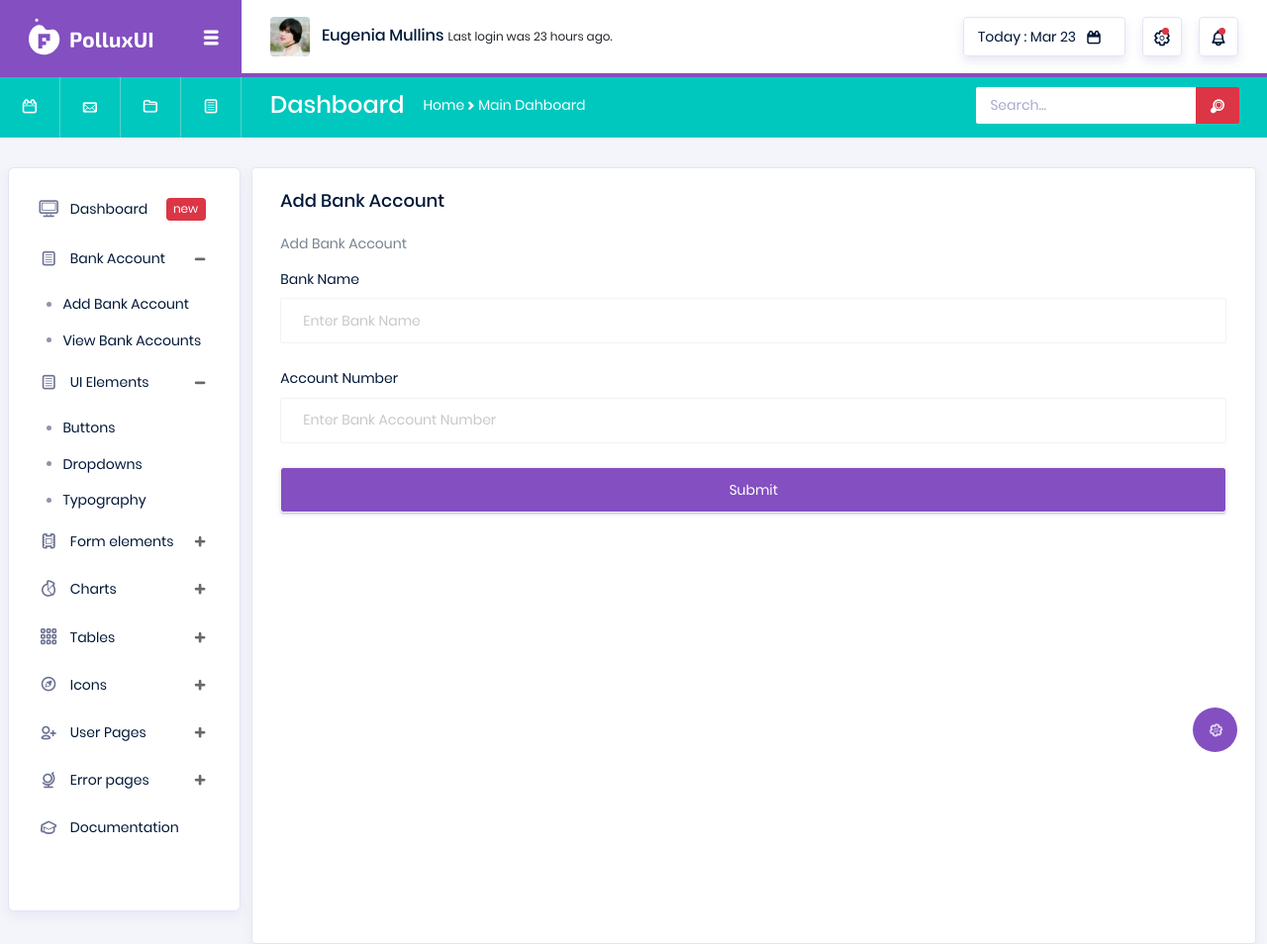
After one commit to 0rakib0/Daily-Track, a Django app: page /add-bank/ in a window 1280 px wide, after a click on "Bank Account". The commit adds this page. Shown: the whole page at 99% size. Run offline with Django 5.2, Linux system fonts and the light colour scheme; some libraries are stand-ins or nearby versions.

Commit message:
add bank account with design

```diff
--- a/daily_track/urls.py
+++ b/daily_track/urls.py
@@ -5,7 +5,8 @@ from django.conf.urls.static import static
 
 urlpatterns = [
     path('admin/', admin.site.urls),
-    path('', include('home.urls'))
+    path('', include('home.urls')),
+    path('', include('transactions.urls'))
 ]
 
 if settings.DEBUG:
--- /dev/null
+++ b/templates/shared/messages.html
@@ -0,0 +1,38 @@
+{% if messages %}
+{% for message in messages %}
+{% if message.tags == 'error' %}
+<div class="alert alert-danger alert-dismissible fade show" role="alert">
+    {{message}}
+    <button type="button" class="close" data-dismiss="alert" aria-label="Close">
+        <span aria-hidden="true">&times;</span>
+    </button>
+</div>
+{% endif %}
+{% endfor %}
+{% endif %}
+
+{% if messages %}
+{% for message in messages %}
+{% if message.tags == 'success' %}
+<div class="alert alert-success alert-dismissible fade show" role="alert">
+    {{message}}
+    <button type="button" class="close" data-dismiss="alert" aria-label="Close">
+        <span aria-hidden="true">&times;</span>
+    </button>
+</div>
+{% endif %}
+{% endfor %}
+{% endif %}
+
+{% if messages %}
+{% for message in messages %}
+{% if message.tags == 'warning' %}
+<div class="alert alert-warning alert-dismissible fade show" role="alert">
+    {{message}}
+    <button type="button" class="close" data-dismiss="alert" aria-label="Close">
+        <span aria-hidden="true">&times;</span>
+    </button>
+</div>
+{% endif %}
+{% endfor %}
+{% endif %}
--- a/templates/shared/sidebar.html
+++ b/templates/shared/sidebar.html
@@ -8,6 +8,34 @@
           <div class="badge badge-danger">new</div>
         </a>
       </li>
+
+
+
+      <!-- <li class="nav-item">
+        <a class="nav-link" href="{% url 'transaction:add_bank' %}">
+          <i class="typcn typcn-mortar-board menu-icon"></i>
+          <span class="menu-title">Add Bank Account</span>
+        </a>
+      </li> -->
+
+
+
+      <li class="nav-item">
+        <a class="nav-link" data-toggle="collapse" href="#ui-basic" aria-expanded="false" aria-controls="ui-basic">
+          <i class="typcn typcn-document-text menu-icon"></i>
+          <span class="menu-title">Bank Account</span>
+          <i class="menu-arrow"></i>
+        </a>
+        <div class="collapse" id="ui-basic">
+          <ul class="nav flex-column sub-menu">
+            <li class="nav-item"><a class="nav-link" href="{% url 'transaction:add_bank' %}">
+              <span class="menu-title">Add Bank Account</span>
+            </a></li>
+            <li class="nav-item"> <a class="nav-link" href="pages/ui-features/buttons.html">View Bank Accounts</a></li>
+          </ul>
+        </div>
+      </li>
+
       <li class="nav-item">
         <a class="nav-link" data-toggle="collapse" href="#ui-basic" aria-expanded="false" aria-controls="ui-basic">
           <i class="typcn typcn-document-text menu-icon"></i>
--- /dev/null
+++ b/templates/transaction/add-bank.html
@@ -0,0 +1,30 @@
+{% extends 'base.html' %}
+{% load static %}
+
+{% block body %}
+
+<div class="col-12 grid-margin stretch-card">
+    <div class="card">
+      <div class="card-body">
+        {% include "shared/messages.html" %}
+        <h4 class="card-title">Add Bank Account</h4>
+        <p class="card-description">
+          Add Bank Account
+        </p>
+        <form class="forms-sample" method="POST">
+            {% csrf_token %}
+          <div class="form-group">
+            <label for="exampleInputName1">Bank Name</label>
+            <input type="text" name="bank-name" class="form-control" id="exampleInputName1" placeholder="Enter Bank Name">
+          </div>
+          <div class="form-group">
+            <label for="exampleInputName1">Account Number</label>
+            <input type="text" name="account-number" class="form-control" id="exampleInputName1" placeholder="Enter Bank Account Number">
+          </div>
+          <button type="submit" class="btn btn-primary mr-2 form-control">Submit</button>
+        </form>
+      </div>
+    </div>
+  </div>
+
+{% endblock %}
--- /dev/null
+++ b/transactions/urls.py
@@ -0,0 +1,8 @@
+from django.urls import path
+from . import views
+
+app_name='transaction'
+
+urlpatterns = [
+    path('add-bank/', views.AddBank, name='add_bank')
+]
--- a/transactions/views.py
+++ b/transactions/views.py
@@ -1,3 +1,23 @@
-from django.shortcuts import render
+from django.shortcuts import render, redirect
+from django.contrib import messages
+from .models import Bank
+from django.db import IntegrityError
+# Create your views here.
 
-# Create your views here.
+def AddBank(request):
+    if request.method == 'POST':
+        bank_name = request.POST.get('bank-name')
+        bank_account_number = request.POST.get('account-number')
+
+        try:
+            bank = Bank(bank_name=bank_name, account_number=bank_account_number)
+            bank.user = request.user
+            bank.save()
+            messages.success(request, 'Bank Account successfully Add!')
+            return redirect('transaction:add_bank')
+        except IntegrityError:
+            messages.warning(request, 'Error: Unable to added bank account, please try again!')
+        except Exception as e:
+            messages.warning(request, f'An unexpected error occurred: {e}')
+
+    return render(request, 'transaction/add-bank.html', context={})
```
Also changed, not shown: db.sqlite3.
